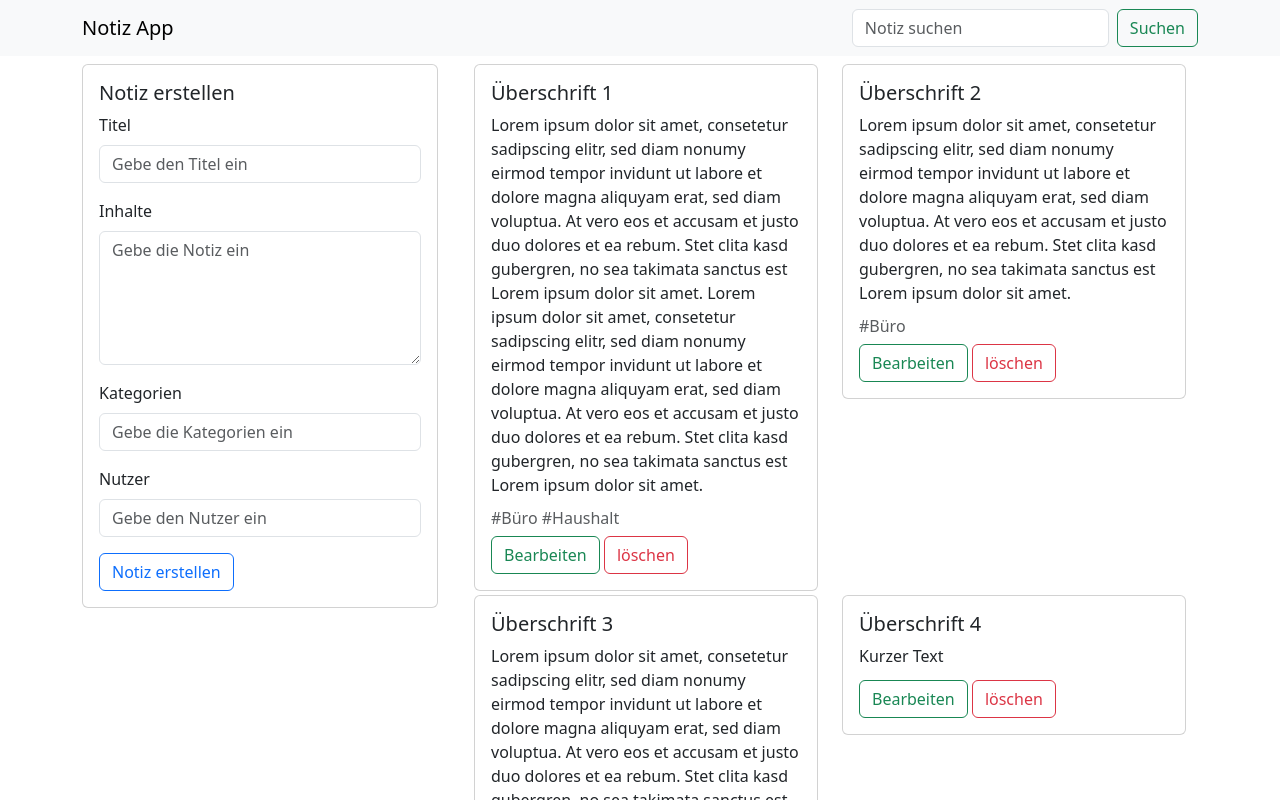
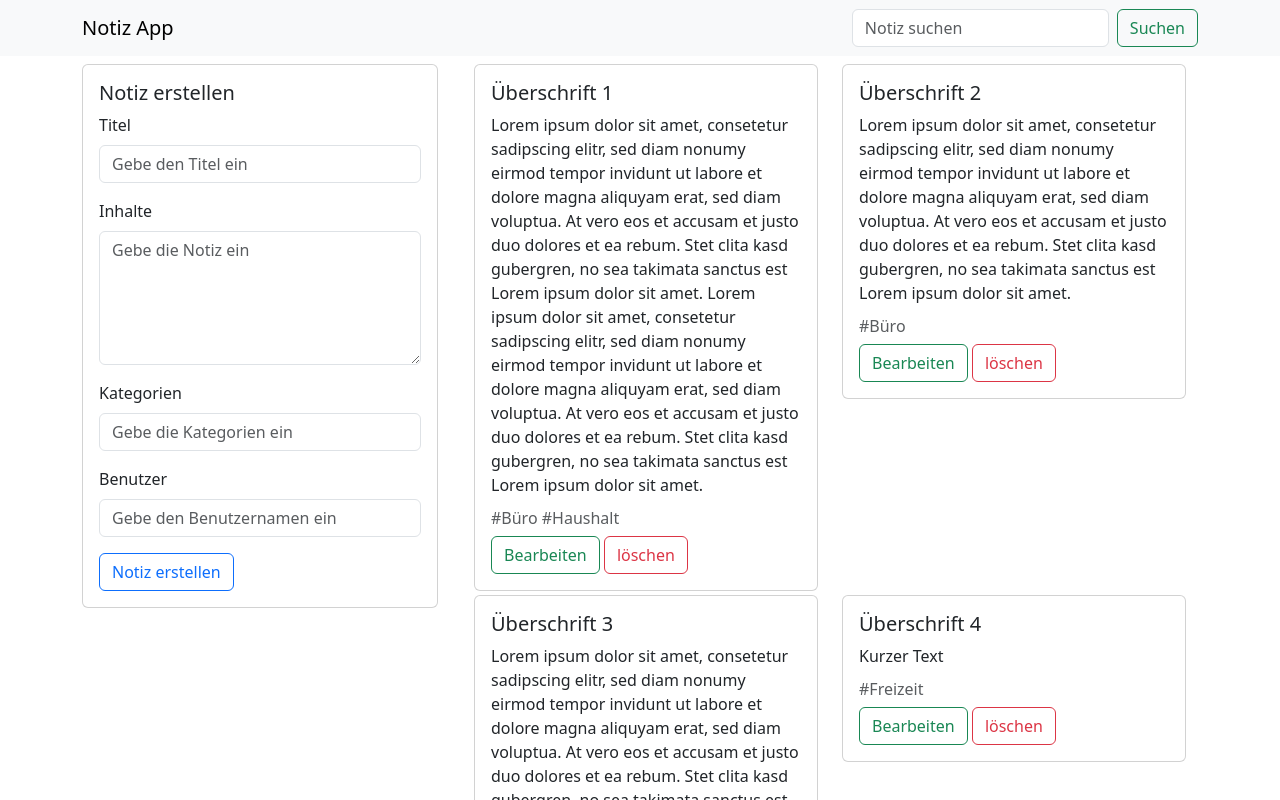
Before and after one commit to Lyna05/notizen-app, a React (Create React App) app: page / in a window 1280 px wide. Shown: the top 800 px of the page. Built offline with nearby package versions, Linux system fonts and the light colour scheme.

Commit message:
Adding new fields to the Note type, refactoring the code to reflect the data type changes.

```diff
--- a/src/components/CreateNote.tsx
+++ b/src/components/CreateNote.tsx
@@ -12,33 +12,31 @@ function CreateNote(props: Props) {
     const titleRef = useRef<HTMLInputElement>(null);
     const contentRef = useRef<HTMLTextAreaElement>(null);
     const categoriesRef = useRef<HTMLInputElement>(null);
-    const userRef = useRef<HTMLInputElement>(null); // Neu hinzugefügt
-    const dateRef = useRef<HTMLInputElement>(null); // Neu hinzugefügt
+    const userRef = useRef<HTMLInputElement>(null);
 
     const handleSubmit = (e: React.FormEvent) => {
         e.preventDefault();
         const title = titleRef.current!.value;
         const content = contentRef.current!.value;
         const categoriesInput = categoriesRef.current!.value;
-        const user = userRef.current!.value; // Neu hinzugefügt
+        const user = categoriesRef.current!.value;
 
-
-        if (!title || !content || !categoriesInput) return;
+        if (!title || !content || !categoriesInput || !user) return
 
         const id = props.notes.length + 1;
         const categories = categoriesInput.split(',').map(category => category.trim())
-        const date = new Date();
+        const date = new Date()
 
         props.addNote({
             title,
             content,
+            user,
+            date,
             categories,
-            user, // Neu hinzugefügt
-            date, // Neu hinzugefügt
             id
-        })
+        });
 
-    }
+    };
 
     return (
         <Card className='mb-1'>
@@ -58,13 +56,13 @@ function CreateNote(props: Props) {
                         <Form.Control type="text" placeholder="Gebe die Kategorien ein" ref={categoriesRef} />
                     </Form.Group>
                     <Form.Group className="mb-3">
-                        <Form.Label>Nutzer</Form.Label>
-                        <Form.Control type="text" placeholder="Gebe den Nutzer ein" ref={userRef} />
+                        <Form.Label>Benutzer</Form.Label>
+                        <Form.Control type="text" placeholder="Gebe den Benutzernamen ein" ref={userRef} />
                     </Form.Group>
-                    <Button type="submit" variant="outline-primary">Notiz erstellen</Button>
+                    <Button variant="outline-primary" type="submit">Notiz erstellen</Button>
                 </Form>
-            </Card.Body>
-        </Card>
+             </Card.Body>
+         </Card>
       );
 
 }
--- a/src/data/notes.data.ts
+++ b/src/data/notes.data.ts
@@ -6,29 +6,29 @@ export const notesData: Note[] = [
       title: 'Überschrift 1',
       content: 'Lorem ipsum dolor sit amet, consetetur sadipscing elitr, sed diam nonumy eirmod tempor invidunt ut labore et dolore magna aliquyam erat, sed diam voluptua. At vero eos et accusam et justo duo dolores et ea rebum. Stet clita kasd gubergren, no sea takimata sanctus est Lorem ipsum dolor sit amet. Lorem ipsum dolor sit amet, consetetur sadipscing elitr, sed diam nonumy eirmod tempor invidunt ut labore et dolore magna aliquyam erat, sed diam voluptua. At vero eos et accusam et justo duo dolores et ea rebum. Stet clita kasd gubergren, no sea takimata sanctus est Lorem ipsum dolor sit amet.',
       categories: ['Büro', 'Haushalt'],
-      user: '..',
-      date: new Date(),
+      user: 'Galina',
+      date: new Date(Date.now() - 3600*1000),
       id: 1
     }, {
       title: 'Überschrift 2',
       content: 'Lorem ipsum dolor sit amet, consetetur sadipscing elitr, sed diam nonumy eirmod tempor invidunt ut labore et dolore magna aliquyam erat, sed diam voluptua. At vero eos et accusam et justo duo dolores et ea rebum. Stet clita kasd gubergren, no sea takimata sanctus est Lorem ipsum dolor sit amet.',
       categories: ['Büro'],
-      user: '..',
-      date: new Date(),
+      user: 'Lisa',
+      date: new Date(Date.now() - 24*3600*1000),
       id: 2
     }, {
       title: 'Überschrift 3',
       content: 'Lorem ipsum dolor sit amet, consetetur sadipscing elitr, sed diam nonumy eirmod tempor invidunt ut labore et dolore magna aliquyam erat, sed diam voluptua. At vero eos et accusam et justo duo dolores et ea rebum. Stet clita kasd gubergren, no sea takimata sanctus est Lorem ipsum dolor sit amet. Lorem ipsum dolor sit amet, consetetur sadipscing elitr, sed diam nonumy eirmod tempor invidunt ut labore et dolore magna aliquyam erat, sed diam voluptua. At vero eos et accusam et justo duo dolores et ea rebum. Stet clita kasd gubergren, no sea takimata sanctus est Lorem ipsum dolor sit amet. Lorem ipsum dolor sit amet, consetetur sadipscing elitr, sed diam nonumy eirmod tempor invidunt ut labore et dolore magna aliquyam erat, sed diam voluptua. At vero eos et accusam et justo duo dolores et ea rebum. Stet clita kasd gubergren, no sea takimata sanctus est Lorem ipsum dolor sit amet.',
       categories: ['Haushalt'],
-      user: '..',
-      date: new Date(),
+      user: 'Lisa',
+      date: new Date(Date.now() - 48*3600*1000),
       id: 3
     }, {
       title: 'Überschrift 4',
       content: 'Kurzer Text',
-      categories: [],
-      user: '..',
-      date: new Date(),
+      categories: ['Freizeit'],
+      user: 'Galina',
+      date: new Date(Date.now() - 72*3600*1000),
       id: 4
     }
   ]
--- a/src/types/notes.types.ts
+++ b/src/types/notes.types.ts
@@ -1,6 +1,8 @@
 export type Note = {
     title: string,
     content: string,
+    user: string,
+    date: Date,
     categories: string[],
     id: number
 }
```
